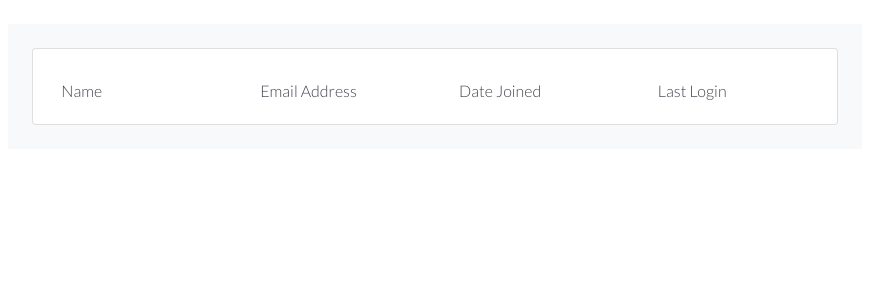
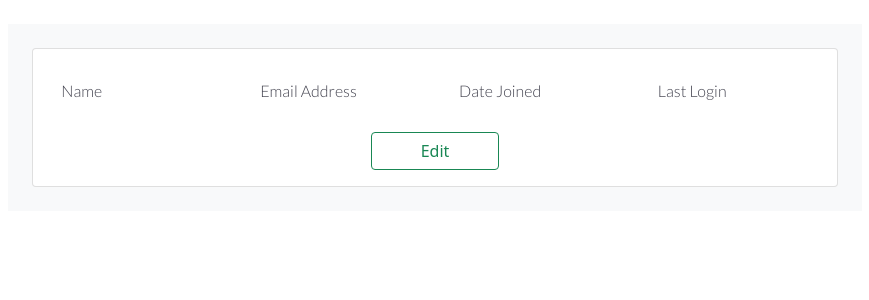
Before and after one commit to theletterjeff/gin-rummy-scoresheet, a Django app: page /player/1/ in a window 1280 px wide. Shown: the part 56-356 px from the top of the page, without its empty margins (205-1074 px from the left). Run offline with Django 4.2, Linux system fonts and the light colour scheme.

Commit message:
Add edit button (no functionality yet)

```diff
--- a/frontend/templates/frontend/player.html
+++ b/frontend/templates/frontend/player.html
@@ -25,6 +25,10 @@
         </div>
       </div>
 
+      <div class="d-grid col-6 col-md-3 col-lg-2 mx-auto mt-4">
+        <button type="button" class="btn btn-outline-success">Edit</button>
+      </div>
+
     </div>
   </div>
 
```
